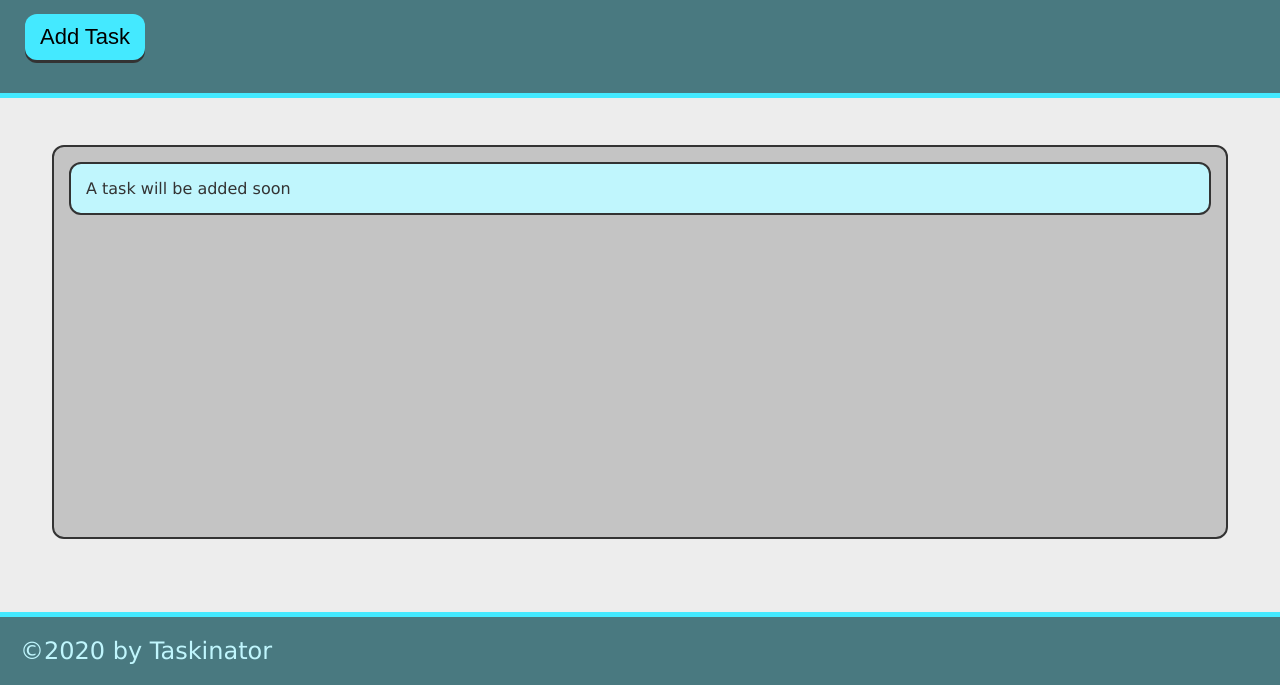
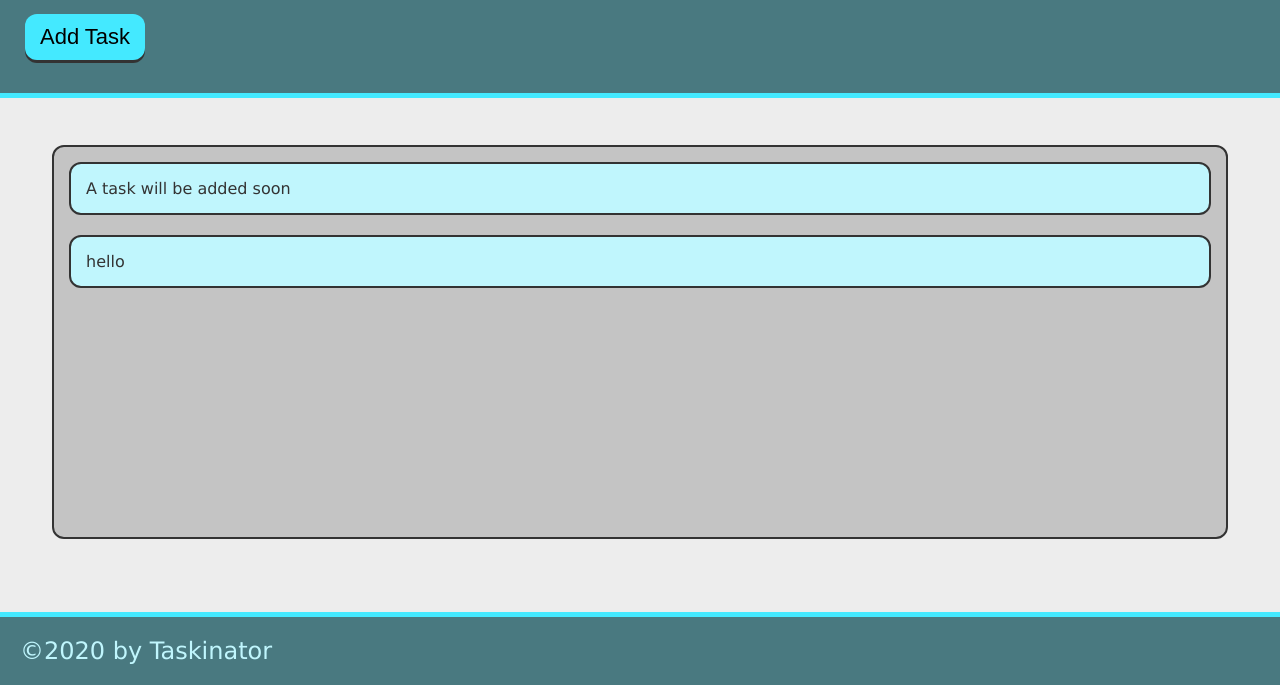
Before and after one commit to El-Mariachi760/Task-fiesta-sorter, a plain HTML site: page index.html in a window 1280 px wide. Both pictures are taken after a click on the button "Add Task". Shown: the part 115-800 px from the top of the page. Drawn offline with Linux system fonts and the light colour scheme.

Commit message:
Added function to button

```diff
--- a/assets/js/script.js
+++ b/assets/js/script.js
@@ -0,0 +1,22 @@
+var buttonEl = window.document.querySelector("#save-task");
+var tasksToDoEl = document.querySelector('#tasks-to-do');
+
+console.dir(buttonEl);
+
+function addTaskHandler() {
+
+    // create element when button is clicked
+    var taskItemEl = document.createElement("li");
+
+    // to add a class to the created taskItemEl
+    taskItemEl.className = "task-item";
+
+    // to provide text within the created element
+    taskItemEl.textContent = "hello";
+
+    // To tie the taskItemEl to the tasksToDoEl variable
+    tasksToDoEl.appendChild(taskItemEl);
+
+};
+
+buttonEl.addEventListener("click", addTaskHandler);
--- a/index.html
+++ b/index.html
@@ -12,12 +12,12 @@
     <header>
         <h1 class="page-title">Taskinator</h1>
         <p>Click the button below to add a new task!</p>
-        <button class="btn">Add Task</button>
+        <button class="btn" id="save-task">Add Task</button>
     </header>
     <main class="page-content">
         <section class="task-list-wrapper">
             <h1 class="list-title"></h1>
-            <ul class="task-list">
+            <ul class="task-list" id="tasks-to-do">
                 <li class="task-item">A task will be added soon</li>
             </ul>
         </section>
```
